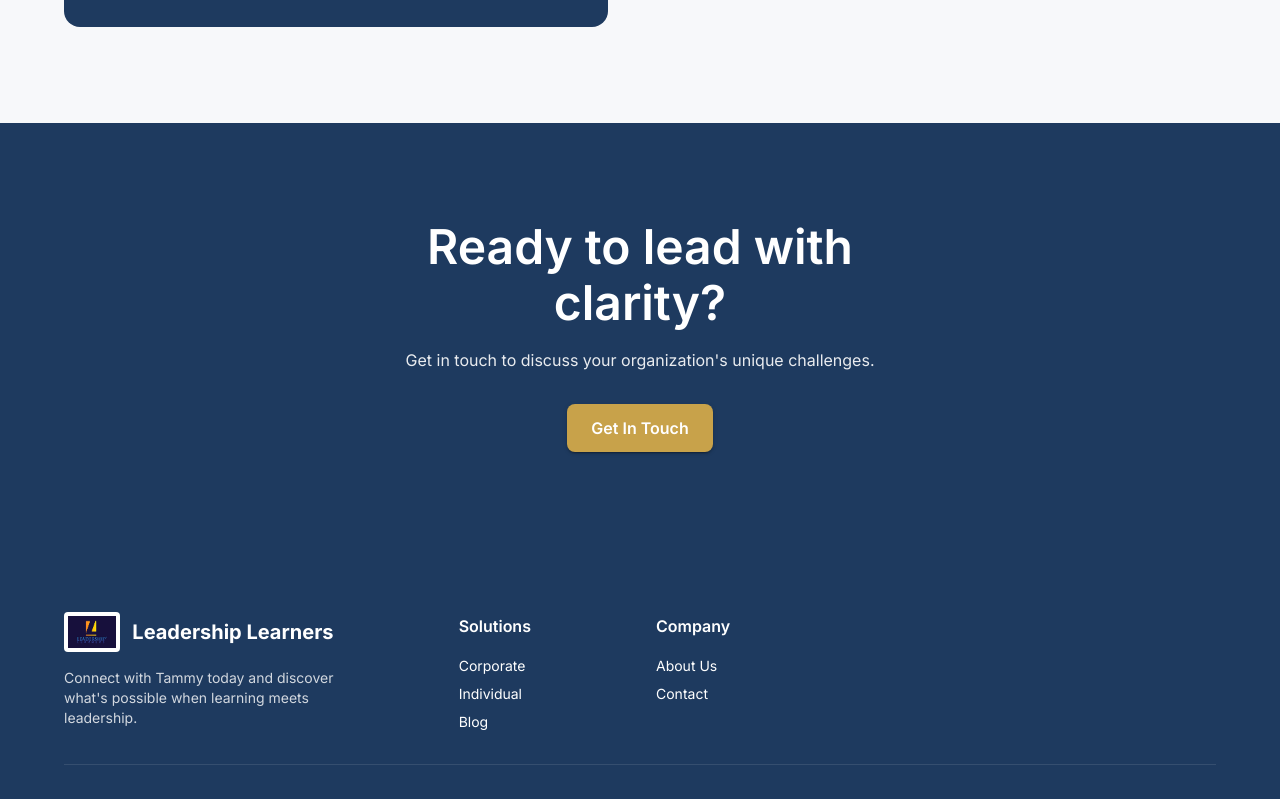
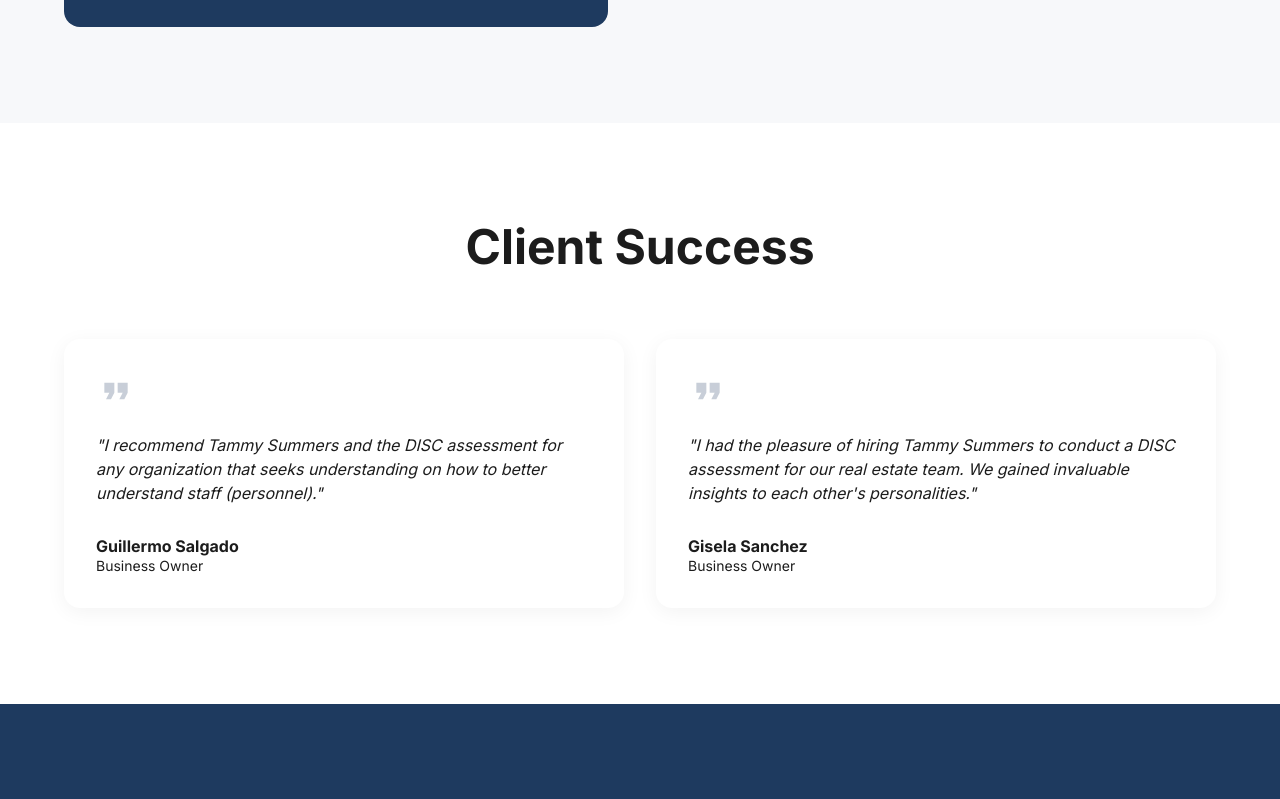
Before and after one commit to TECnologyj77/leadership-learns, a React (Vite) app: page /corporate in a window 1280 px wide. Shown: the part 2580-3379 px from the top of the page. Built offline with nearby package versions, Linux system fonts and the light colour scheme.

Commit message:
feat: add corporate testimonials

```diff
--- a/src/pages/Corporate.tsx
+++ b/src/pages/Corporate.tsx
@@ -7,10 +7,24 @@ import AppSection from '../components/ui/AppSection';
 import AppContainer from '../components/ui/AppContainer';
 import AppButton from '../components/ui/AppButton';
 import ServiceCard from '../components/marketing/ServiceCard';
+import TestimonialCard from '../components/marketing/TestimonialCard';
 import groupTrainingImg from '../assets/services/Group Leadership Training.jpg';
 import organizationDiscImg from '../assets/services/Group DISC Assessments For Organizations.jpg';
 import heroImg from '../assets/hero.png';
 import { captureContactClicked } from '../analytics/events';
+
+const corporateTestimonials = [
+  {
+    quote: "I recommend Tammy Summers and the DISC assessment for any organization that seeks understanding on how to better understand staff (personnel).",
+    author: "Guillermo Salgado",
+    role: "Business Owner"
+  },
+  {
+    quote: "I had the pleasure of hiring Tammy Summers to conduct a DISC assessment for our real estate team. We gained invaluable insights to each other's personalities.",
+    author: "Gisela Sanchez",
+    role: "Business Owner"
+  }
+];
 
 const Corporate: React.FC = () => {
   return (
@@ -129,6 +143,22 @@ const Corporate: React.FC = () => {
         </AppContainer>
       </AppSection>
 
+      {/* Testimonials */}
+      <AppSection variant="white">
+        <AppContainer>
+          <AppText variant="h3" sx={{ textAlign: 'center', mb: 8, fontWeight: 700 }}>
+            Client Success
+          </AppText>
+          <Grid container spacing={4} sx={{ justifyContent: 'center' }}>
+            {corporateTestimonials.map((testimonial) => (
+              <Grid size={{ xs: 12, md: 6 }} key={testimonial.author}>
+                <TestimonialCard {...testimonial} />
+              </Grid>
+            ))}
+          </Grid>
+        </AppContainer>
+      </AppSection>
+
       <AppSection variant="dark" sx={{ textAlign: 'center' }}>
         <AppContainer maxWidth="sm">
           <AppText variant="h3" gutterBottom>
```
